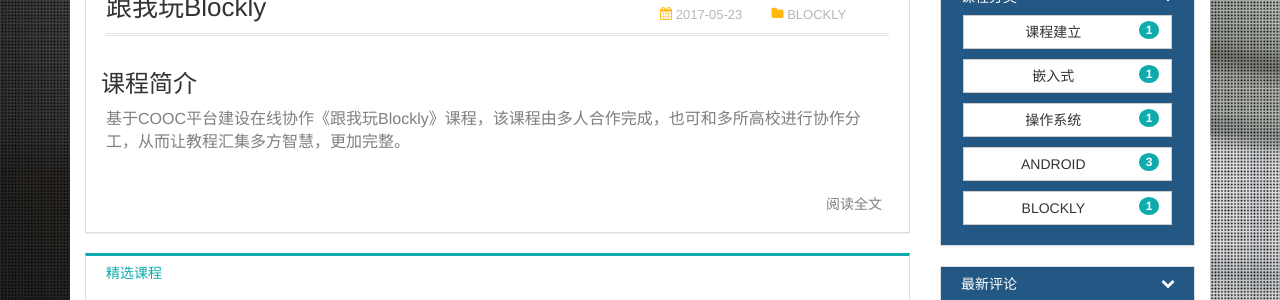
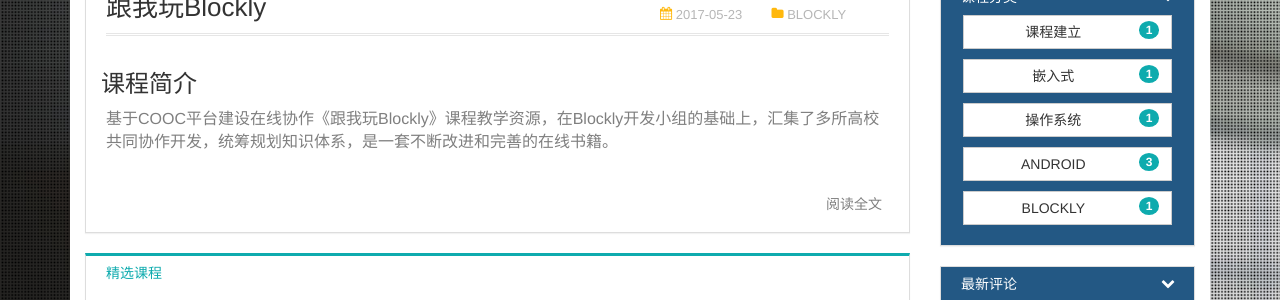
Before and after one commit to COOC-China/cooc-china.github.io, a Jekyll site: the page built from index.md, in a window 1280 px wide. Shown: the part 405-705 px from the top of the page. Built offline with Jekyll 4.4.1, drawn with Linux system fonts in a browser that asks for light colours; comment, search, counter and statistics services are not loaded.

Commit message:
Update 2017-05-23-play-blockly-with-me.md

```diff
--- a/_posts/2017-05-23-play-blockly-with-me.md
+++ b/_posts/2017-05-23-play-blockly-with-me.md
@@ -6,7 +6,7 @@ categories: ['Blockly']
 ---
 
 ### 课程简介
-基于COOC平台建设在线协作《跟我玩Blockly》课程，该课程由多人合作完成，也可和多所高校进行协作分工，从而让教程汇集多方智慧，更加完整。
+基于COOC平台建设在线协作《跟我玩Blockly》课程教学资源，在Blockly开发小组的基础上，汇集了多所高校共同协作开发，统筹规划知识体系，是一套不断改进和完善的在线书籍。
 
 [学习课程](https://www.gitbook.com/read/book/yinhang2/-blockly)
 
```
